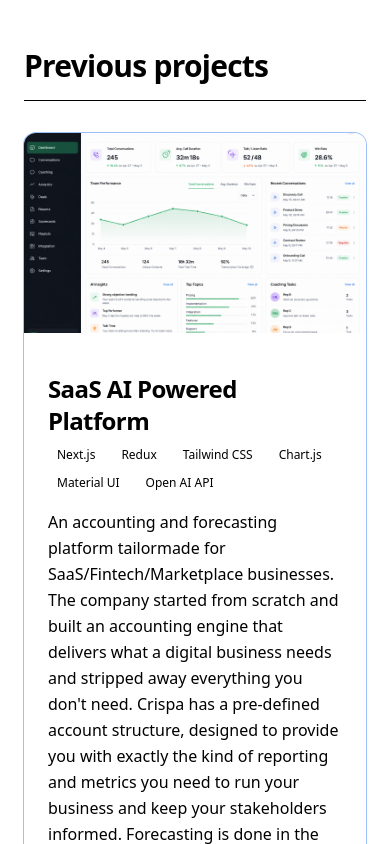
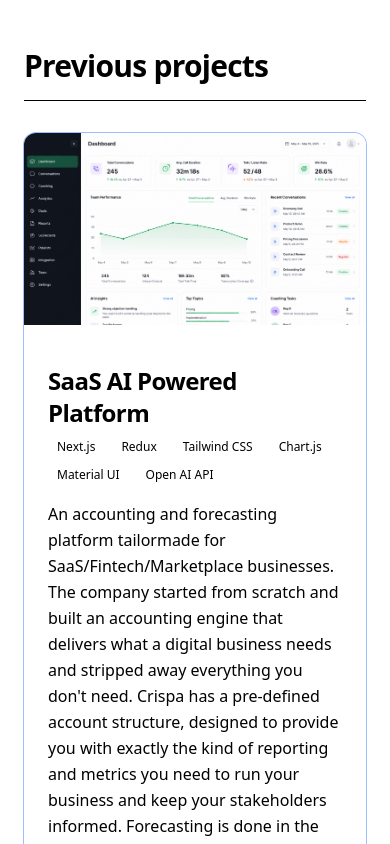
Before and after one commit to dev-marian-vybyranyi/dev-vybyranyi, a React (Vite) app: page / in a window 390 px wide. Shown: the part 920-1764 px from the top of the page. Built offline with nearby package versions, Linux system fonts and the light colour scheme.

Commit message:
refactor ProjectCard component; adjust layout for better responsiveness and improve image styling

```diff
--- a/src/components/ProjectCard.jsx
+++ b/src/components/ProjectCard.jsx
@@ -5,12 +5,12 @@ import { ExternalLink, Code } from "lucide-react"
 
 export function ProjectCard({ project }) {
   return (
-    <Card className="flex flex-col sm:flex-row overflow-hidden border-border/50 hover:border-border transition-all duration-300 bg-card/50 py-0">
-      <div className="w-full sm:w-1/3 min-h-[200px] sm:min-h-full bg-muted overflow-hidden relative shrink-0">
+    <Card className="flex flex-col overflow-hidden border-border/50 hover:border-border transition-all duration-300 bg-card/50 py-0">
+      <div className="w-full aspect-video bg-muted overflow-hidden relative shrink-0">
         <img
           src={project.screenshots[0]}
           alt={project.title}
-          className="absolute inset-0 w-full h-full object-cover transition-transform duration-700 hover:scale-105"
+          className="absolute inset-0 w-full h-full object-cover object-top transition-transform duration-700 hover:scale-105"
         />
       </div>
       <CardContent className="flex flex-col flex-1 p-6 sm:p-8">
```
